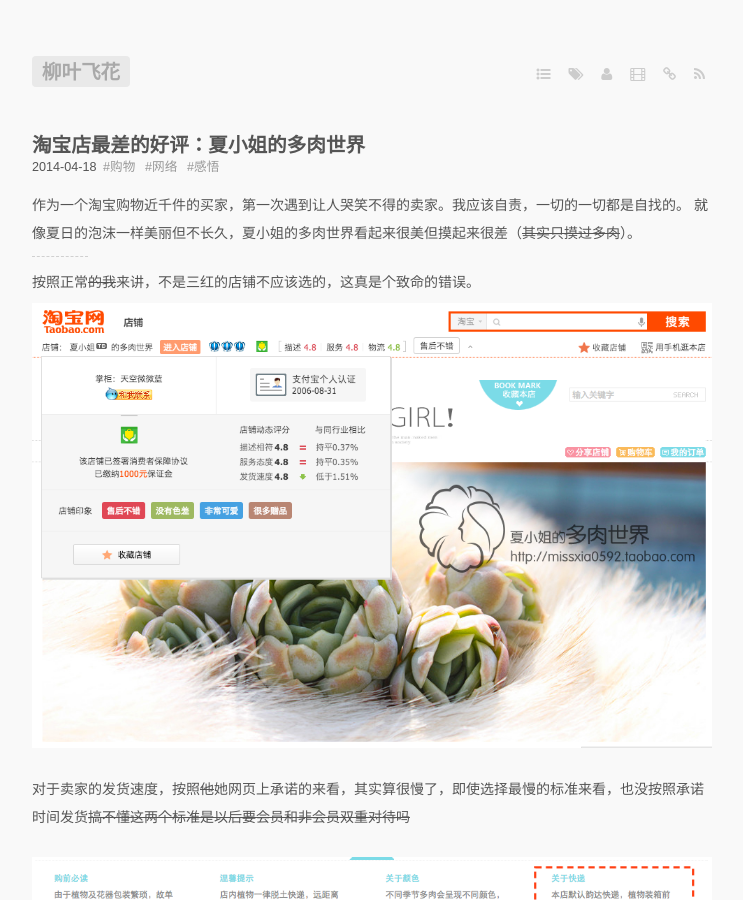
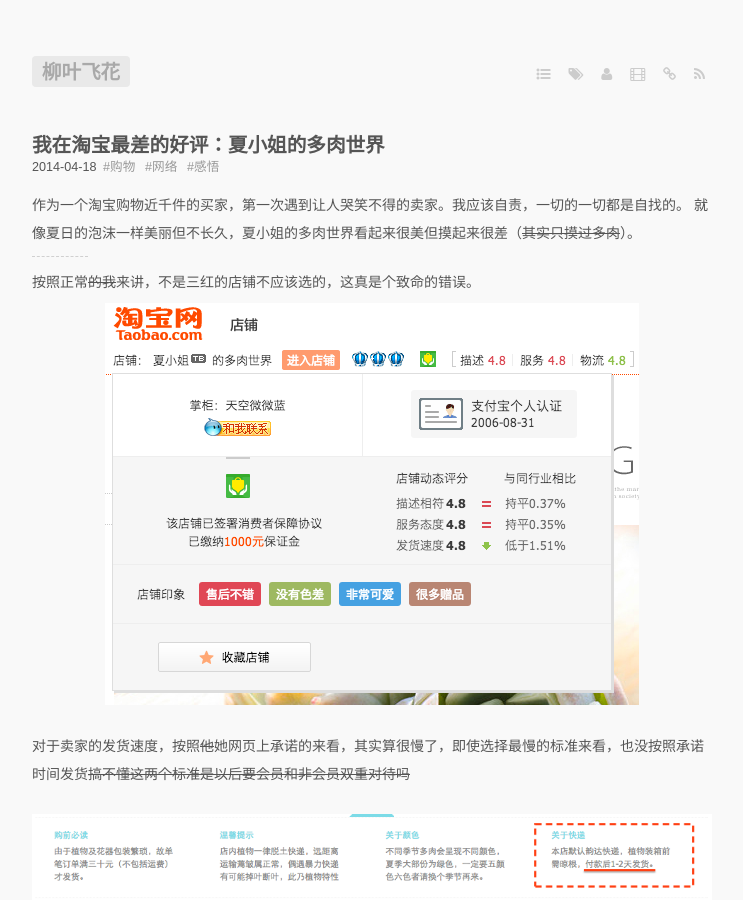
Before and after one commit to adresty/adresty.github.com, a Jekyll site: the page built from _posts/2014-04-18-the-worst-best-missxia.md, in a window 1280 px wide and 900 px high. Shown: the whole window, without its empty margins (268-1011 px from the left). Built offline with Jekyll 4.4.1, drawn with Linux system fonts in a browser that asks for light colours; some web fonts are replaced; Markdown is read by kramdown in place of the engine named in the settings.

Commit message:
标题修改
图片修改

```diff
--- a/_posts/2014-04-18-the-worst-best-missxia.md
+++ b/_posts/2014-04-18-the-worst-best-missxia.md
@@ -1,6 +1,6 @@
 ---
 layout: post
-title: "淘宝店最差的好评：夏小姐的多肉世界"
+title: "我在淘宝最差的好评：夏小姐的多肉世界"
 guid: urn:uuid:4d67d280-ed0b-4a2c-aebf-16f8432efcc0
 categories: life
 tagline: "见证了淘宝这么多年发展的王先生表示，这是这么多年来见过的最无聊的事情。"
```
Also changed, not shown: media/files/2014/04/XiaLogo.png.
